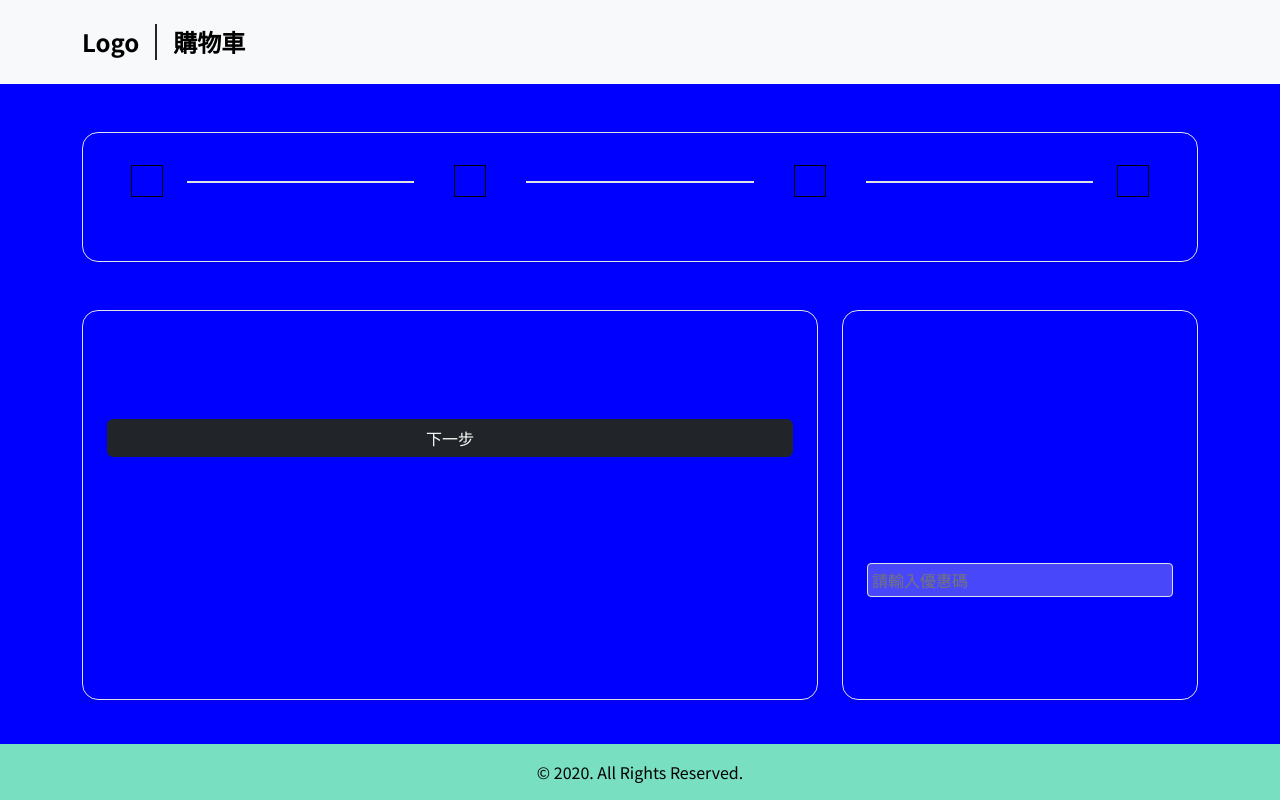
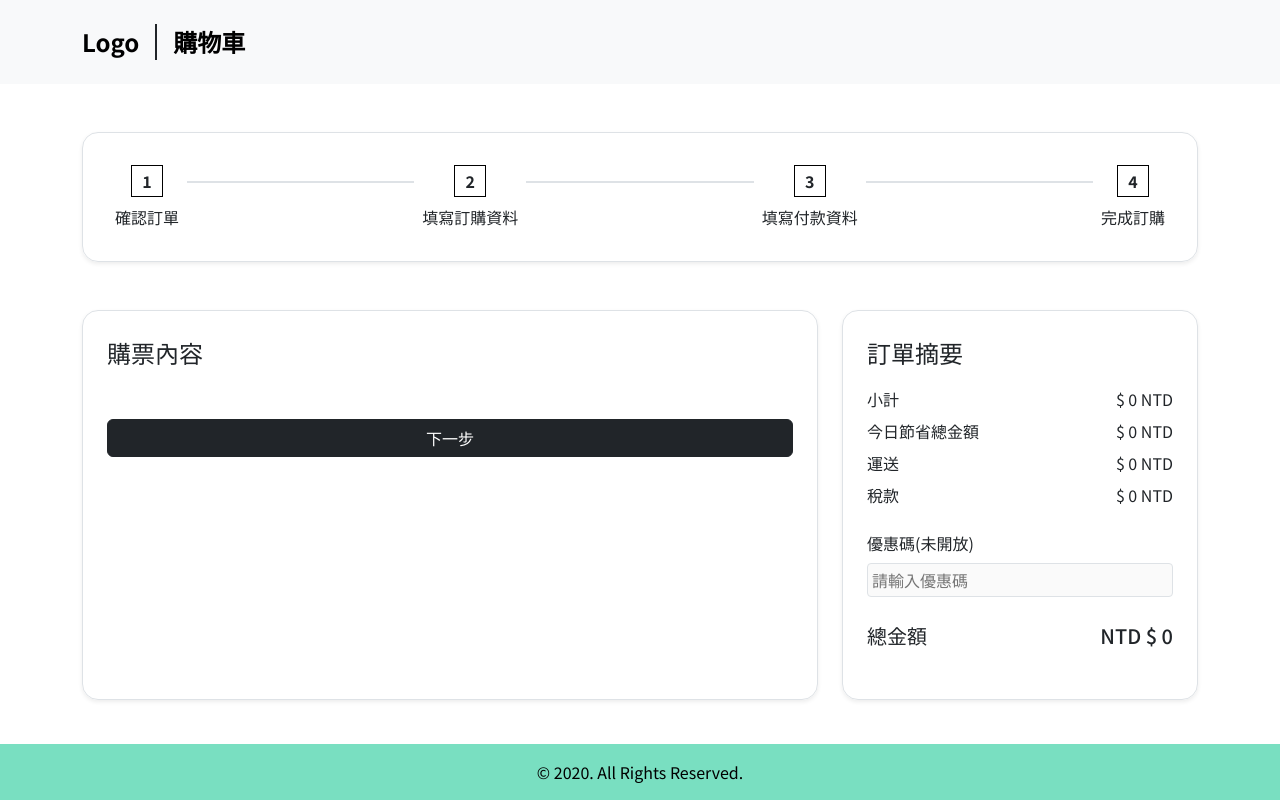
Before and after one commit to s339428326/Exhibition-front-end, a Vue app: page /payment/confirm in a window 1280 px wide. Built offline with nearby package versions, Linux system fonts and the light colour scheme; what bootstrap-vue-next would draw is missing.

Commit message:
fix:scss tag selector blue

```diff
--- a/src/assets/scss/layouts/_members.scss
+++ b/src/assets/scss/layouts/_members.scss
@@ -1,9 +1,11 @@
-$color: blue;
-body{
-    color: $color;
-    background: $color;
+//不要直接使用 標籤選擇器
+// $color: blue;
+// body{
+//     color: $color;
+//     background: $color;
 
-}
-.item{
+// }
+
+.item {
     font-size: 56px;
 }
--- a/src/components/layout/AppHeader.vue
+++ b/src/components/layout/AppHeader.vue
@@ -36,6 +36,7 @@
 <script setup>
     import { RouterLink } from 'vue-router'
     import UserButton from '../UserButton.vue'
+    import CartButton from '../cartButton.vue'
 </script>
 
 <style lang="scss" scoped>
```
